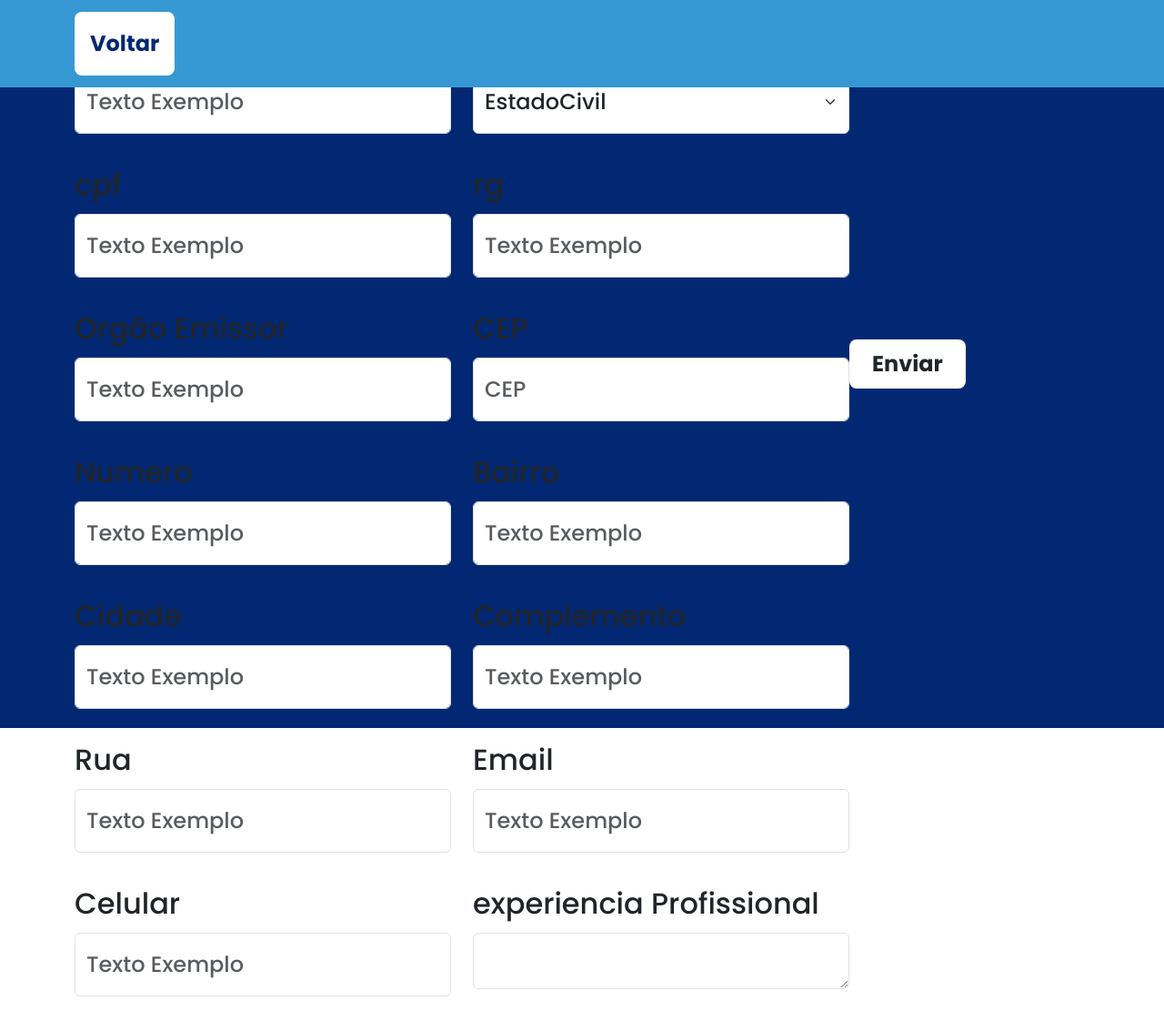
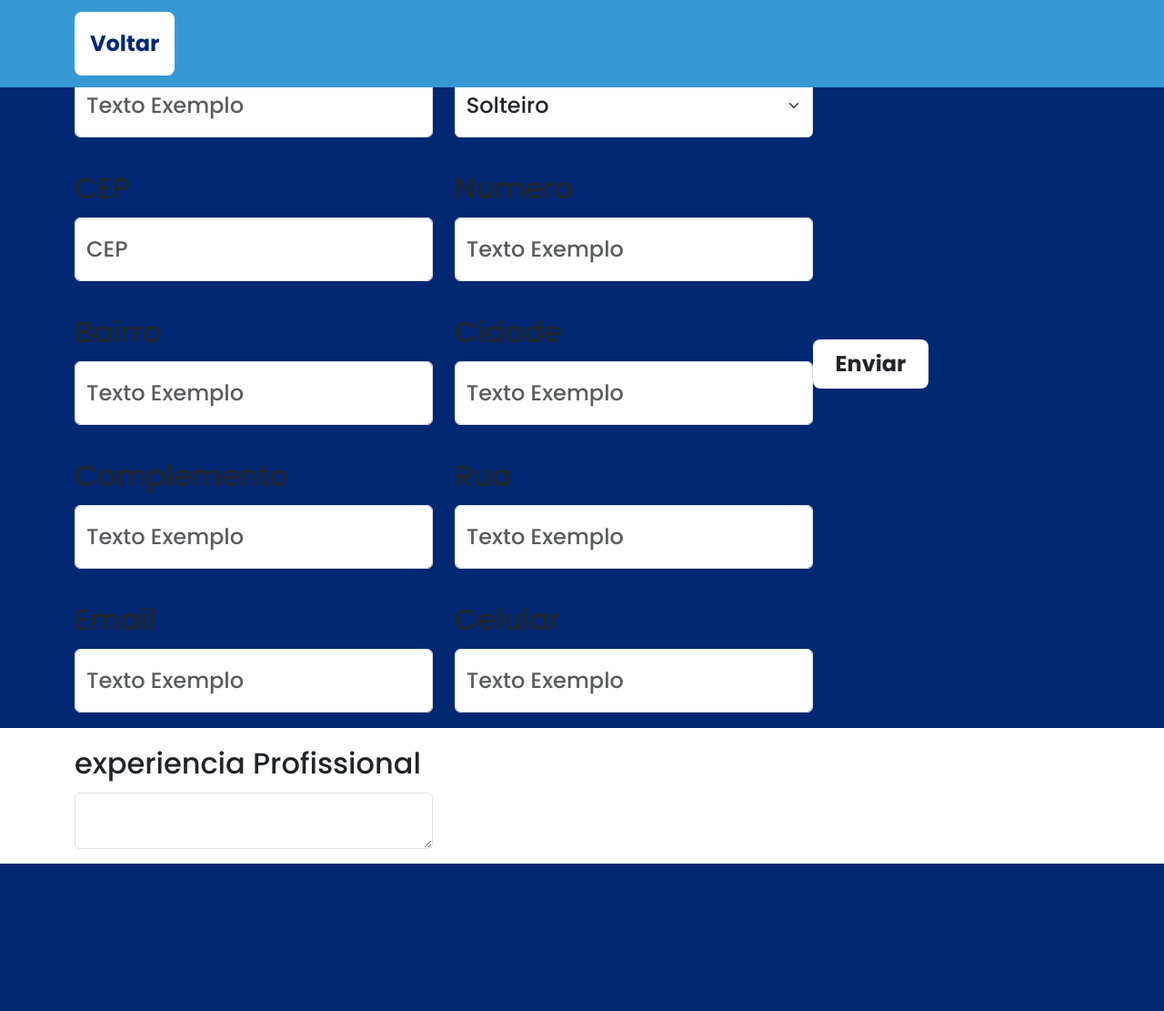
Before and after one commit to GuilhermeBotingnon/Curriculo, a PHP site: page /cadastro.php in a window 1280 px wide. Shown: the whole page at 91% size. After the commit the page ends 949 px from the top, so only its background shows below. Run offline with PHP 8.4, Linux system fonts and the light colour scheme.

Commit message:
update cadastr

```diff
--- a/Protótipo/GuardaNovaSantos/cadastro.php
+++ b/Protótipo/GuardaNovaSantos/cadastro.php
@@ -25,7 +25,7 @@ $_POST['profissao'],
 $_POST['experiencia']
   );
 
-  include_once("conexao.php");
+  include_once('conexao.php');
 
   try{
 
@@ -104,20 +104,12 @@ $conn = null;
   <div class="container d-flex align-items-center justify-content-center vh-100">
     <div class="row">
       <div class="col-md-6 col-sm-3 my-3">
-        <label for="matricula" class="form-label caixa fs-2">Nº de Matrícula</label>
-        <input type="text" class="form-control py-3 fs-4" name ="matricula" placeholder="Texto Exemplo" required>
-      </div>
-      <div class="col-md-6 col-sm-3 my-3">
         <label for="username" class="form-label caixa fs-2">Nome</label>
         <input type="text" class="form-control py-3 fs-4" name="nome" id="" placeholder="Nome" required>
       </div>
       <div class="col-md-6 col-sm-3 my-3">
-        <label for="username" class="form-label caixa fs-2">nascimento</label>
+        <label for="username" class="form-label caixa fs-2">Data de nascimento</label>
         <input type="date" class="form-control py-3 fs-4" name="nascimento" id="" placeholder="Texto Exemplo" required>
-      </div>
-      <div class="col-md-6 col-sm-3 my-3">
-        <label for="username" class="form-label caixa fs-2">nacionalidade</label>
-        <input type="text" class="form-control py-3 fs-4" name="nacionalidade" id="" placeholder="Texto Exemplo" required>
       </div>
       <div class="col-md-6 col-sm-3 my-3">
         <label for="username" class="form-label caixa fs-2">UF</label>
@@ -126,23 +118,10 @@ $conn = null;
       <div class="col-md-6 col-sm-3 my-3">
         <label for="username" class="form-label caixa fs-2">estadocivil</label>
         <select class="form-select py-3 fs-4" name="estadocivil" id="floatingSelectGrid">
-          <option selected>EstadoCivil</option>
-          <option value="1">Solteiro</option>
+          <option selected>Solteiro</option>
           <option value="2">Casado</option>
           <option value="3">Outro</option>
         </select>
-      </div>
-      <div class="col-md-6 col-sm-3 my-3">
-        <label for="username" class="form-label caixa fs-2">cpf</label>
-        <input type="number" class="form-control py-3 fs-4" name="cpf" id="" placeholder="Texto Exemplo" required>
-      </div>
-      <div class="col-md-6 col-sm-3 my-3">
-        <label for="username" class="form-label caixa fs-2">rg</label>
-        <input type="number" class="form-control py-3 fs-4" name="rg" id="" placeholder="Texto Exemplo" required>
-      </div>
-      <div class="col-md-6 col-sm-3 my-3">
-        <label for="username" class="form-label caixa fs-2">Orgão Emissor</label>
-        <input type="text" class="form-control py-3 fs-4" name="orgao" id="" placeholder="Texto Exemplo" required>
       </div>
       <div class="col-md-6 col-sm-3 my-3">
         <label for="username" class="form-label caixa fs-2">CEP</label>
--- a/Protótipo/GuardaNovaSantos/index.php
+++ b/Protótipo/GuardaNovaSantos/index.php
@@ -465,12 +465,6 @@
         </button>
       </a>
     </div>
-
-    <!-- Copyright -->
-    <div class="text-center text-white p-3" style="background-color: rgba(0, 0, 0, 0.2);">
-      © 2023 Copyright:
-      <a class="text-white" href="">Guarda Nova Santos</a>
-    </div>
     <!-- Copyright -->
     <div class="text-center text-white p-3" style="background-color: rgba(0, 0, 0, 0.2);">
       Feito por:
```
